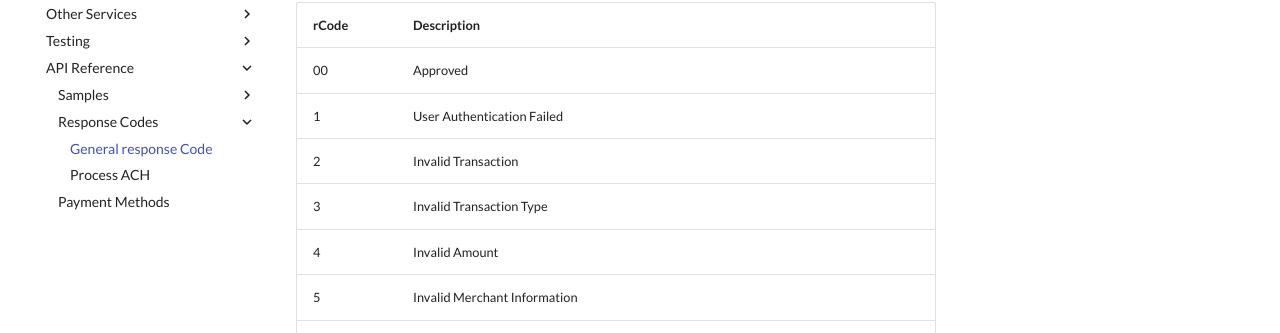
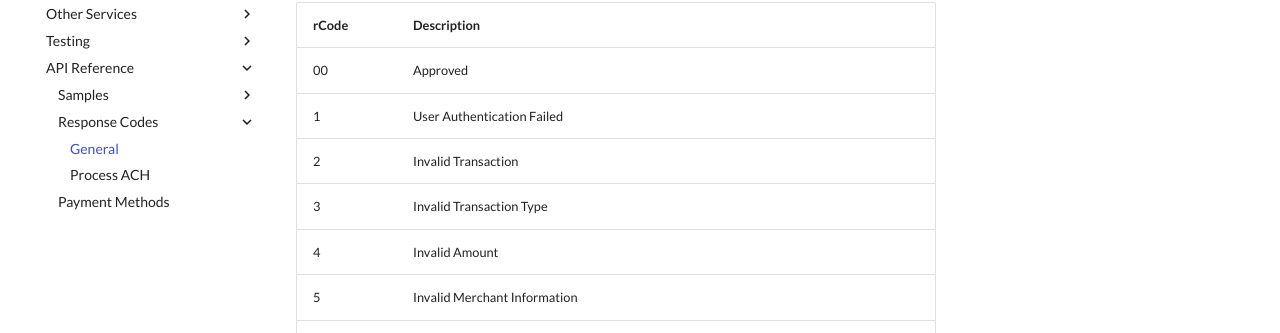
Before and after one commit to evertec/checkout-docs, an MkDocs documentation site: the page built from docs/responseCodes.md, in a window 1280 px wide. Shown: the part 178-511 px from the top of the page. Built offline with MkDocs 1.6.1 and Material for MkDocs 9.7.7, drawn with Linux system fonts in a browser that asks for light colours.

Commit message:
update general response code  name

```diff
--- a/mkdocs.yml
+++ b/mkdocs.yml
@@ -44,6 +44,6 @@ nav:
             - Process Wallet: wallet_sample.md
             - Transaction Search: trxSearch_sample.md
         - Response Codes:
-            - General response Code: responseCodes.md
+            - General: responseCodes.md
             - Process ACH: responseCodesACH.md
         - Payment Methods: paymentMethod.md
```
